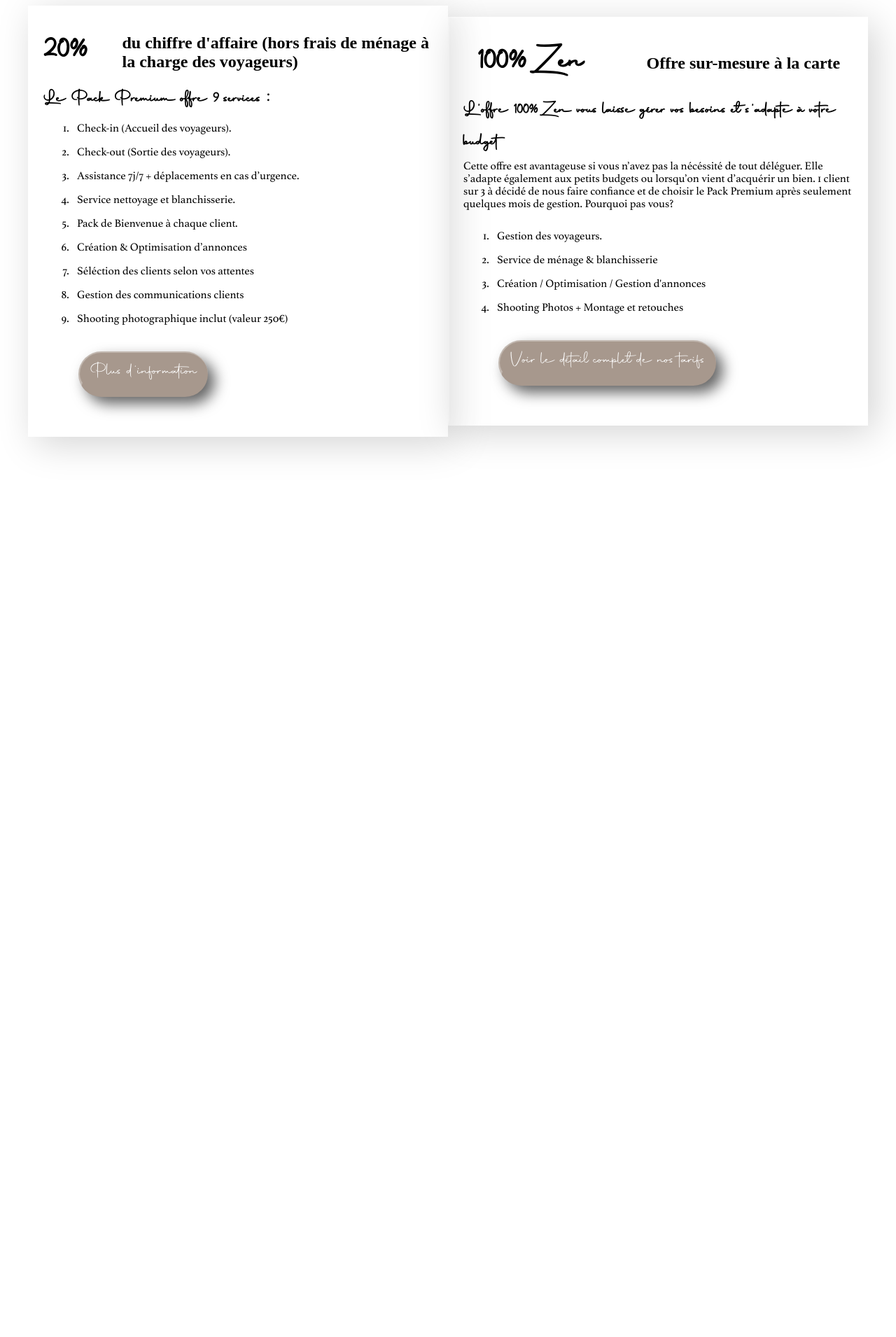
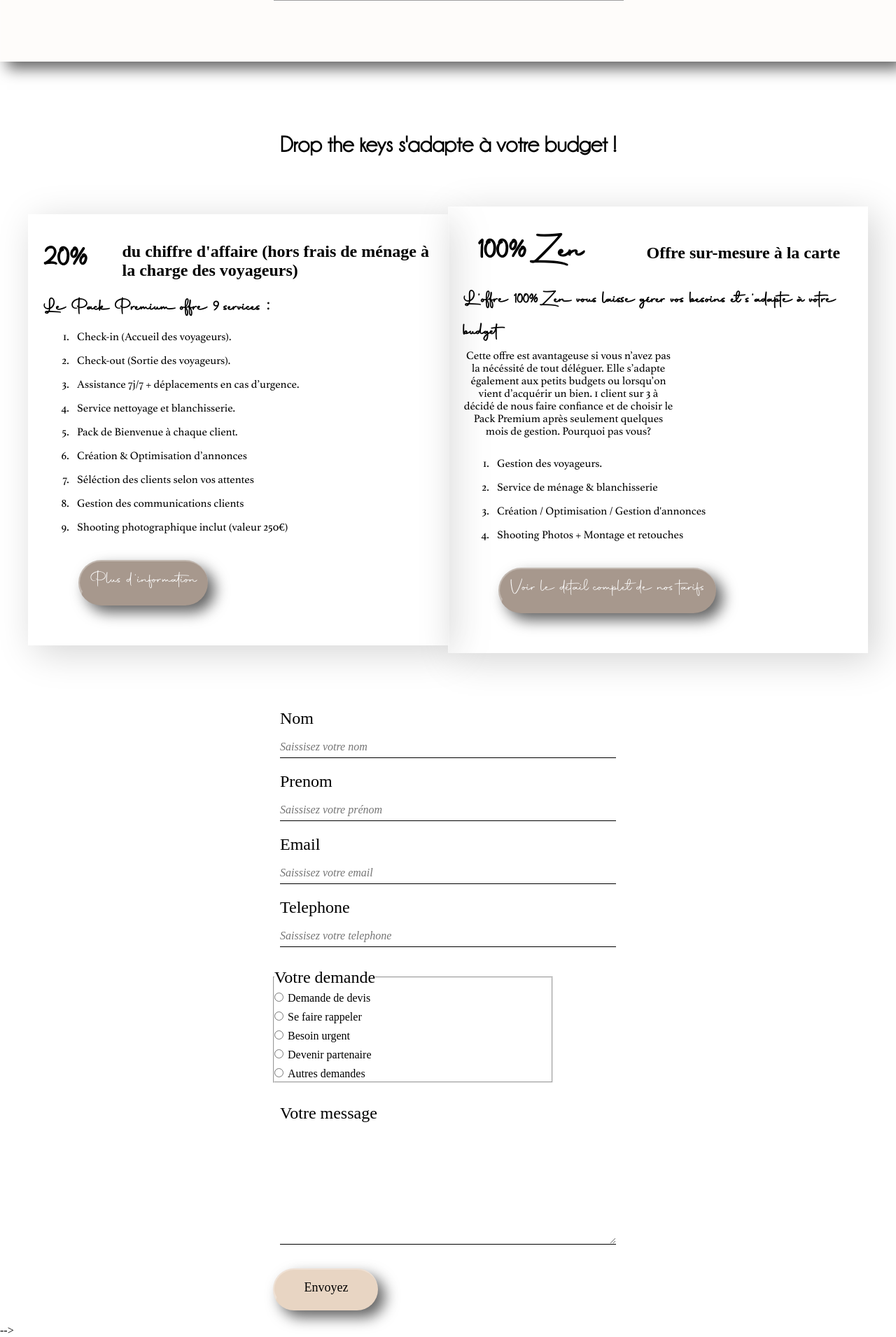
Before and after one commit to A2Time/dropTheKeys, a PHP site: page / in a window 1280 px wide. Shown: the part 3765-5675 px from the top of the page at 70% size. Before the commit the page ends 4414 px from the top, so only its background shows below. Run offline with PHP 8.4, Linux system fonts and the light colour scheme; grey boxes are pictures that could not be loaded.

Commit message:
boulot boulout

```diff
--- a/form.php
+++ b/form.php
@@ -9,44 +9,186 @@
 </head>
 
 <body>
-    <form action="../dropTheKeys/ajout_message.php" method="POST">
-        <div>
-            <label for="nom">Nom</label>
-            <input type="text" name="nom_client" id="nom">
+    <section id="formulaire">
+        <div class="container">
+            <div class="title">
+                <img class="m_logo" src="/asset/logo.png" alt="">
+                <p>Veuillez remplir le formulaire afin que nous puissions en savoir plus sur vous et vos besoins.</p>
+                <!-- <img class="m_img" src="/asset/chambre.png" alt=""> -->
             </div>
 
-        <div class="prenom">
+            <form class="formulaire" action="../dropTheKeys/ajout_message.php" method="POST">
+                <div class="saisi">
+                    <!-- animation placeholder -->
+                    <label for="nom">Nom</label>
+                    <input type="text" name="nom_client" id="nom" placeholder="Saissisez votre nom">
+                </div>
+
+                <div class="saisi">
                     <label for="prenom">Prenom</label>
                     <input type="text" name="prenom_client" placeholder="Saissisez votre prénom">
                 </div>
 
-        <div class="email">
+                <div class="saisi">
                     <label for="email">Email</label>
                     <input type="email" name="email_client" placeholder="Saissisez votre email">
                 </div>
 
-        <div class="telephone">
+                <div class="saisi">
                     <label for="telephone">Telephone</label>
                     <input type="tel" name="telephone_client" placeholder="Saissisez votre telephone">
                 </div>
 
-        <div class="demande">
-            <label for="demande">Votre demande :</label>
-            <input type="radio" name="demande" value="devis">Demande de devis
-            <input type="radio" name="demande" value="rappelle">Se faire rappeler
-            <input type="radio" name="demande" value="urgence">Besoin urgent
-            <input type="radio" name="demande" value="partenariat">Devenir partenaire
-            <input type="radio" name="demande" value="autre">Autres demandes
-
+                <fieldset class="radio">
+                    <legend for="demande">Votre demande </legend>
+                    <div class="saisi_radio">
+                        <input type="radio" name="demande" value="devis">
+                        <label for="devis">Demande de devis</label>
+                    </div>
+                    <div class="saisi_radio">
+                        <input type="radio" name="demande" value="devis">
+                        <label for="rappelle">Se faire rappeler</label>
+                    </div>
+                    <div class="saisi_radio">
+                        <input type="radio" name="demande" value="devis">
+                        <label for="devis">Besoin urgent</label>
+                    </div>
+                    <div class="saisi_radio">
+                        <input type="radio" name="demande" value="devis">
+                        <label for="devis">Devenir partenaire</label>
+                    </div>
+                    <div class="saisi_radio">
+                        <input type="radio" name="demande" value="devis">
+                        <label for="devis">Autres demandes</label>
                     </div>
 
-        <div class="message">
+                </fieldset>
+
+                <div class="saisi">
                     <label for="message">Votre message</label>
-            <textarea name="message" id="message"></textarea>
+                    <textarea name="message" id="message" rows="10"></textarea>
                 </div>
 
-        <input type="submit" name="envoyer" value="CREATE">
+                <input type="submit" name="envoyer" value="Envoyez">
             </form>
+        </div>
+    </section>
+    <style>
+        #formulaire {
+            display: flex;
+            justify-content: center;
+            align-items: center;
+            color: black;
+        }
+
+        .container {
+            display: flex;
+            justify-content: space-around;
+            flex-wrap: wrap;
+            width: 100%;
+            max-width: 1100px;
+        }
+
+        .m_logo {
+            width: 150px;
+            height: 150px;
+            object-fit: contain;
+            padding: 20px;
+            background-color: #E8D5C3;
+            border-radius: 50%;
+        }
+
+        /* .m_img{
+            width: 300px;
+            height: 280px;
+        } */
+
+        .title {
+            height: 300px;
+            display: flex;
+            justify-content: space-between;
+            align-items: center;
+            flex-direction: column;
+            padding: 20px;
+            font-size: medium;
+        }
+
+        form {
+            display: flex;
+            flex-wrap: wrap;
+            width: 100%;
+            max-width: 500px;
+            min-width: 450px;
+            margin: 20px 30px;
+        }
+
+        .saisi {
+            position: relative;
+            max-width: 500px;
+            width: 100%;
+            margin: 30px 10px;
+        }
+
+        .saisi input,
+        textarea {
+            width: 100%;
+            border: none;
+            border-bottom: solid 1px;
+        }
+
+        .saisi input {
+            height: 30px;
+            outline: none;
+        }
+
+        .radio {
+            position: relative;
+            width: 80%;
+            margin-top: 40px;
+        }
+
+        .saisi label,
+        fieldset {
+            position: absolute;
+            top: -40px;
+            left: 0;
+            font-size: x-large;
+            /* color: #743729; */
+            max-width: 400px;
+        }
+
+        .saisi_radio label {
+            font-size: medium;
+        }
+
+        :placeholder-shown {
+            font-size: medium;
+            font-style: italic;
+        }
+
+        p {
+            max-width: 300px;
+            text-align: center;
+        }
+
+        #message {
+            width: 100%;
+        }
+
+        input[type="submit"] {
+            width: 150px;
+            height: 60px;
+            font-size: large;
+            border: none;
+            border-bottom: 7px solid transparent;
+            border-left: 2px solid rgba(255, 255, 255, .3);
+            border-top: 2px solid rgba(255, 255, 255, .3);
+            border-radius: 50px;
+            background: #E8D5C3;
+            box-shadow: 10px 10px 20px rgba(0, 0, 0, 0.612);
+
+        }
+    </style>
 </body>
 
 </html>
--- a/index.php
+++ b/index.php
@@ -10,11 +10,18 @@
 </head>
 
 <body>
-    <nav class="flex">
-        <img class="logo pointer" src="/asset/logo_principal.png" alt="">
-        <ul class="flex">
-            <li>
-                <a href="#">Accueil</a>
+    <nav class="contain">
+        <div class="navTop flex ">
+            <img class="logo pointer" src="/asset/logo_principal.png" alt="">
+            <div class="flex nav_btn">
+                <a class="btn" href="#"> Estimation rapide</a>
+                <img class="icons pointer" src="/asset/menuR.png" alt="">
+            </div>
+        </div>
+        </div>
+        <ul class="">
+            <li class="">
+                <a class="athelas" href="#">Accueil</a>
             </li>
 
             <li>
@@ -33,8 +40,6 @@
                 <a href="#"> Nous contacter</a>
             </li>
         </ul>
-        <a class="btn" href="#"> Estimation rapide</a>
-        <img class="icons pointer" src="/asset/menuR.png" alt="">
     </nav>
 
     <section class="flex">
@@ -103,7 +108,7 @@
                 </div>
             </div>
             <!-- QUESTION  -->
-            <div class="faq flex">
+            <div class="faq flex window">
                 <div class="questions">
                     <div class="question pointer window">
                         <img class="mini_icon" src="/asset/icons8-plus-50.png" alt="">
@@ -194,6 +199,8 @@
         </section>
 
 
+        <!-- <?php require_once 'dropTheKeys/form.php' ?> -->
+
     </section>
 </body>
 
```
Also changed, not shown: asset/accueil.css (+43 -10 lines), asset/chambre.png (added), asset/logement.png (added), asset/logo.png (added). Lines whose indentation alone changed are shown as unchanged.
